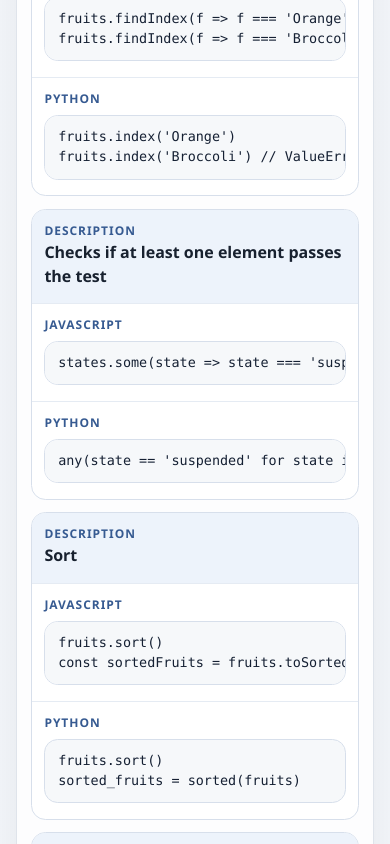
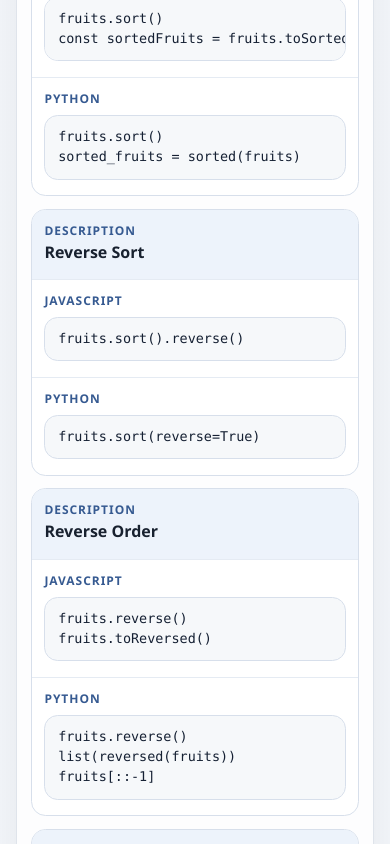
Before and after one commit to theresa-de-ocampo/js-vs-python, a React (Vite) app: page / in a window 390 px wide. Shown: the part 7320-8164 px from the top of the page. Built offline with nearby package versions, Linux system fonts and the light colour scheme.

Commit message:
docs: Search & Filtering

```diff
--- a/src/App.jsx
+++ b/src/App.jsx
@@ -6,6 +6,7 @@ import Functions from "./components/Functions.jsx";
 import InputOutput from "./components/InputOutput.jsx";
 import KeyValuePairs from "./components/KeyValuePairs.jsx";
 import Loops from "./components/Loops.jsx";
+import SearchAndFiltering from "./components/SearchAndFiltering.jsx";
 import Sets from "./components/Sets.jsx";
 import StringManipulation from "./components/StringManipulation.jsx";
 import Tuples from "./components/Tuples.jsx";
@@ -23,7 +24,8 @@ const sections = [
   Functions,
   ComparisonsAndBooleans,
   Loops,
-  KeyValuePairs
+  KeyValuePairs,
+  SearchAndFiltering
 ];
 
 function App() {
--- a/src/components/Arrays.jsx
+++ b/src/components/Arrays.jsx
@@ -35,23 +35,6 @@ export default function Arrays() {
       description: "Slice",
       javascript: [["fruits.slice(2,4)"]],
       python: [["fruits[2:4]"]]
-    },
-    {
-      description: "Find Index",
-      javascript: [
-        [
-          "fruits.findIndex(f => f === 'Orange')",
-          "fruits.findIndex(f => f === 'Broccoli') // -1"
-        ]
-      ],
-      python: [
-        ["fruits.index('Orange')", "fruits.index('Broccoli') // ValueError"]
-      ]
-    },
-    {
-      description: "Checks if at least one element passes the test",
-      python: [["any(state == 'suspended' for state in states)"]],
-      javascript: [["states.some(state => state === 'suspended')"]]
     },
     {
       description: "Sort",
--- a/src/components/KeyValuePairs.jsx
+++ b/src/components/KeyValuePairs.jsx
@@ -26,12 +26,12 @@ export default function KeyValuePairs() {
       ]
     },
     {
-      description: "Property Access",
+      description: "Get Value",
       javascript: [["employee.fname", "employee['fname']"]],
       python: [["employee['fname']"]]
     },
     {
-      description: "Access Non-Existent Property",
+      description: "Missing Property",
       javascript: [
         ["employee.salary // undefined", "employee.salary || 'not found'"]
       ],
@@ -44,12 +44,12 @@ export default function KeyValuePairs() {
       ]
     },
     {
-      description: "Update a Property",
+      description: "Update Value",
       javascript: [["employee.age = 27"]],
       python: [["employee['age'] = 27", "employee.update({ 'age': 27 })"]]
     },
     {
-      description: "Delete a Property",
+      description: "Delete Property",
       javascript: [["delete employee.age"]],
       python: [["del employee['age']"]]
     },
@@ -64,7 +64,7 @@ export default function KeyValuePairs() {
       python: [["employee.values()"]]
     },
     {
-      description: "Get Keys & Values",
+      description: "Get Entries",
       javascript: [
         ["Object.entries(employee)"],
         [
@@ -75,7 +75,7 @@ export default function KeyValuePairs() {
       python: [
         ["employee.items()"],
         [
-          "for k, k in employee.items():",
+          "for k, v in employee.items():",
           { text: "print(k, v)", className: "indent-1" }
         ]
       ]
@@ -86,19 +86,14 @@ export default function KeyValuePairs() {
       python: [["len(employee)"]]
     },
     {
-      description: "Check if Property Exists",
-      javascript: [["Object.hasOwn(employee, 'salary'))"]],
+      description: "Has Property",
+      javascript: [["Object.hasOwn(employee, 'salary')"]],
       python: [["'salary' in employee"]]
     },
     {
       description: "Merge Objects",
       javascript: [["{...order, ...payment}"]],
       python: [["{**order, **payment}"]]
-    },
-    {
-      description: "Find first element that passes the test",
-      javascript: [["employees.find(e => e.name === 'Teriz')"]],
-      python: [["next(e for e in employees if e['fname'] == 'Teriz')"]]
     }
   ];
 
--- /dev/null
+++ b/src/components/SearchAndFiltering.jsx
@@ -0,0 +1,58 @@
+import CheatSheet from "./generic/CheatSheet.jsx";
+
+export default function SearchAndFiltering() {
+  const rows = [
+    {
+      description: "Find Index",
+      javascript: [
+        [
+          "fruits.findIndex(f => f === 'Orange')",
+          "fruits.findIndex(f => f === 'Broccoli') // -1"
+        ]
+      ],
+      python: [
+        ["fruits.index('Orange')", "fruits.index('Broccoli') // ValueError"]
+      ]
+    },
+    {
+      description: "Any Match",
+      javascript: [["states.some(state => state === 'suspended')"]],
+      python: [["any(state == 'suspended' for state in states)"]]
+    },
+    {
+      description: "First Match",
+      javascript: [["employees.find(e => e.fname === 'Teriz')"]],
+      python: [["next(e for e in employees if e['fname'] == 'Teriz')"]]
+    },
+    {
+      description: "Filter + Transform",
+      javascript: [
+        [
+          "fruits",
+          {
+            text: ".filter(fruit => fruit.includes('a'))",
+            className: "indent-1"
+          },
+          {
+            text: ".map(fruit => fruit.toUpperCase())",
+            className: "indent-1"
+          }
+        ]
+      ],
+      python: [["[fruit.upper() for fruit in fruits if 'a' in fruit]"]]
+    }
+  ];
+
+  return (
+    <CheatSheet
+      title="Search and Filtering"
+      intro={
+        <>
+          <code>fruits</code> and <code>states</code> are arrays of strings, and{" "}
+          <code>employees</code> is an array of objects.
+        </>
+      }
+      rows={rows}
+    />
+  );
+}
--- a/src/index.css
+++ b/src/index.css
@@ -26,7 +26,7 @@ body {
   min-width: 320px;
 }
 
-code {
+.stack code {
   display: block;
   overflow-x: auto;
   background: #f6f8fa;
@@ -39,9 +39,20 @@ code {
   color: #152033;
 }
 
-code > span {
+.stack code > span {
   display: block;
   white-space: pre;
+}
+
+p code {
+  display: inline;
+  padding: 0.1rem 0.4rem;
+  background: rgba(237, 243, 251, 0.9);
+  border: 1px solid rgba(148, 163, 184, 0.35);
+  border-radius: 0.45rem;
+  font-family: Consolas, Monaco, "Courier New", monospace;
+  font-size: 0.9em;
+  color: #27415f;
 }
 
 .indent-1 {
@@ -160,7 +171,7 @@ tbody td:first-child {
     padding: 0.75rem;
   }
 
-  code {
+  .stack code {
     padding: 0.75rem 0.85rem;
     font-size: 0.88rem;
   }
@@ -247,7 +258,7 @@ tbody td:first-child {
     margin-bottom: 0;
   }
 
-  code {
+  .stack code {
     padding: 0.7rem 0.8rem;
     font-size: 0.84rem;
   }
```
